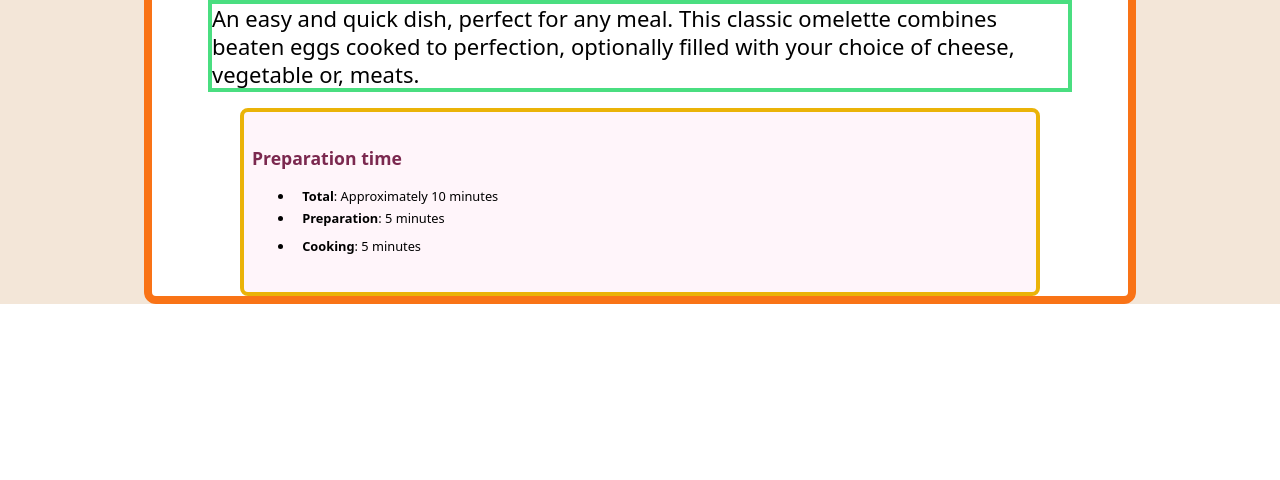
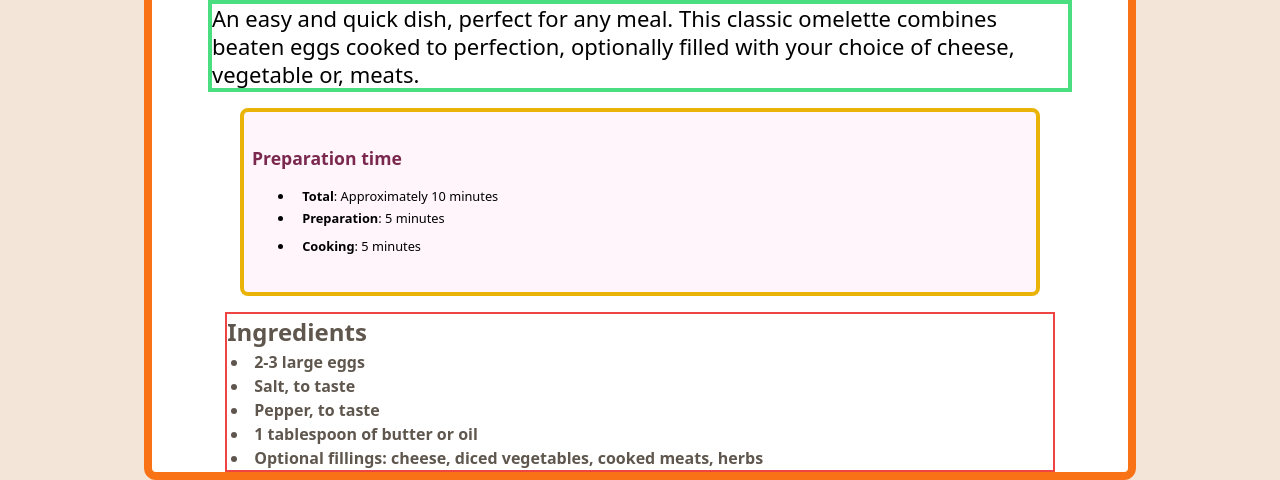
Before and after one commit to kevcoder247/simpleRecipe, a plain HTML site: page index.html in a window 1280 px wide. Shown: the part 586-1066 px from the top of the page. Before the commit the page ends 890 px from the top, so only its background shows below. Drawn offline with Linux system fonts and the light colour scheme.

Commit message:
wip: ingredients section added

```diff
--- a/index.html
+++ b/index.html
@@ -30,12 +30,22 @@
         </p>
       </div>
 
+
+
+
+
       <!-- Preparation Time Container -->
         <div class="w-[75%] md:w-[39rem] lg:w-[50rem] mx-auto mt-4 p-8 text-lg border-4 border-yellow-500 bg-rose-white rounded-lg">
 
           <div class="w-[200px] ml-[-1.5rem]">
             <h3 class="pb-4 text-[1.1rem] text-dark-raspberry font-bold">Preparation time</h3>
           </div>
+
+
+        <!-- Changes Css bullet points to red. tailwind deletes it from the css file when i save it, figure out how to add css custom properties in tailwind -->
+          <!-- .first-list li::marker {
+            color: red;
+          } -->
 
 
           <ul class="list-disc w-[95%] text-[.8rem] pr-2 mx-auto">
@@ -45,7 +55,20 @@
           </ul>
         </div>
 
+        <!-- Ingredients Container -->
+         <div class="w-[85%] mt-4 mx-auto text-wenge-brown font-bold  border-2 border-red-500">
 
+          <h2 class="text-[1.5rem]">Ingredients</h2>
+
+          <ul class="list-disc ml-1 list-inside leading-[1.5]">
+            <li>2-3 large eggs</li>
+            <li>Salt, to taste</li>
+            <li>Pepper, to taste</li>
+            <li>1 tablespoon of butter or oil</li>
+            <li> Optional fillings: cheese, diced  <span class="ml-[22px]  md:ml-0"> vegetables, cooked meats, herbs </span> </li>
+          </ul>
+
+         </div>
 
     </div>
     <!-- End of Card Container -->
```
Also changed, not shown: css/style.css.
